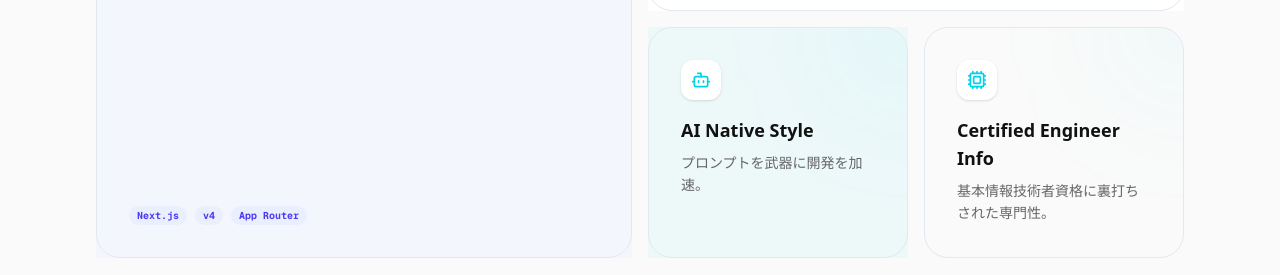
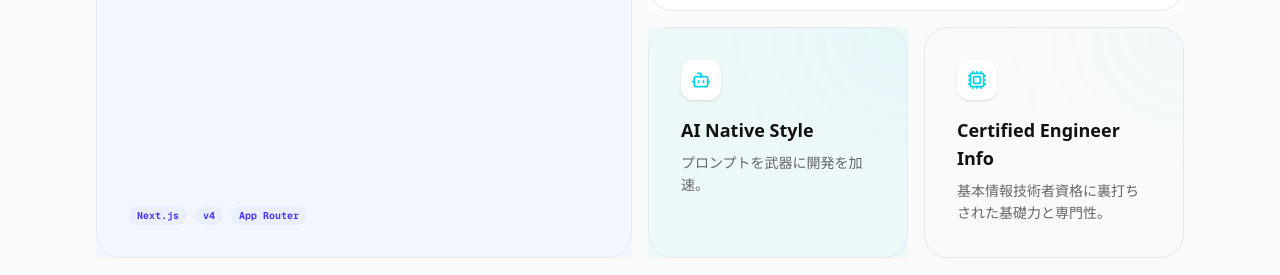
Before and after one commit to is0629sy/portfolio, a Next.js app: page / in a window 1280 px wide. Shown: the part 1201-1476 px from the top of the page. Built offline with nearby package versions, Linux system fonts and the light colour scheme; no server answers.

Commit message:
update: BentoGridコンポーネントのCertified Engineer Infoの説明文を更新

```diff
--- a/src/components/sections/BentoGrid.tsx
+++ b/src/components/sections/BentoGrid.tsx
@@ -25,7 +25,7 @@ const items = [
     },
     {
         title: "Certified Engineer Info",
-        description: "基本情報技術者資格に裏打ちされた専門性。",
+        description: "基本情報技術者資格に裏打ちされた基礎力と専門性。",
         icon: Cpu,
         className: "md:col-span-1 md:row-span-1 border-indigo-100",
     },
```
